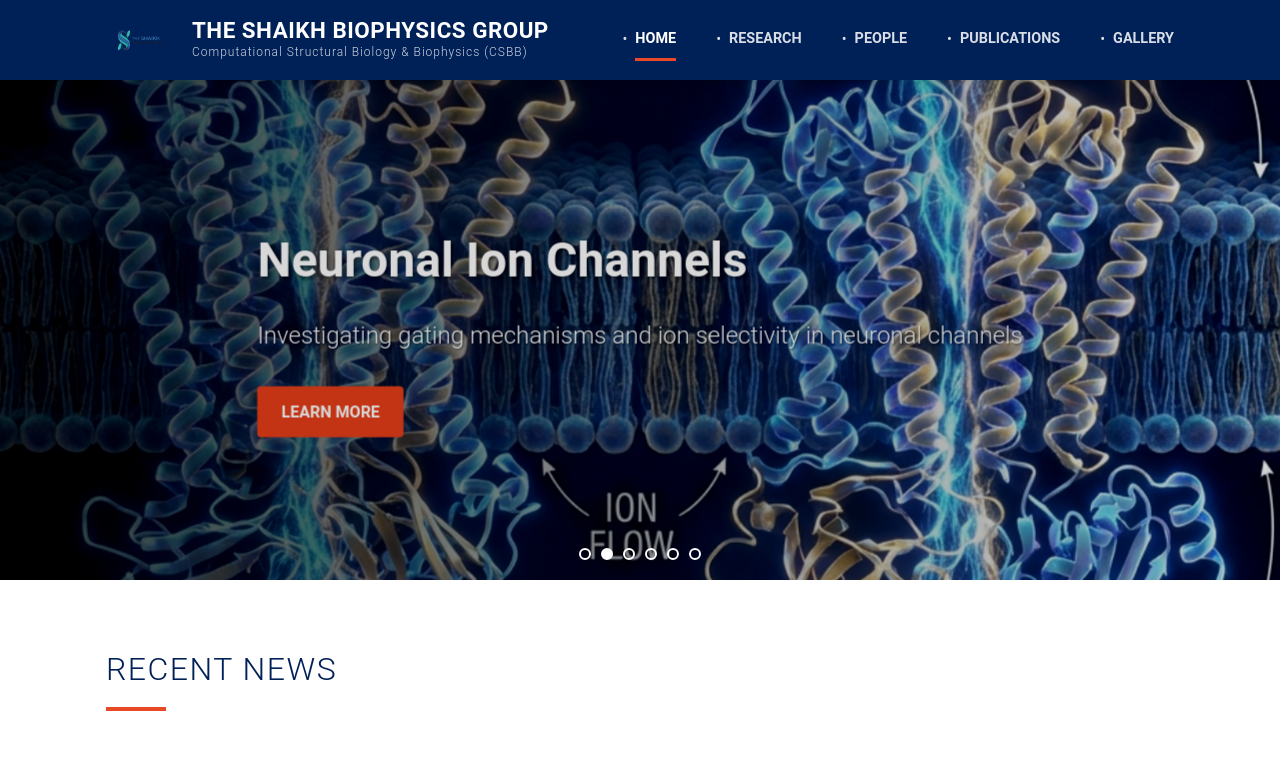
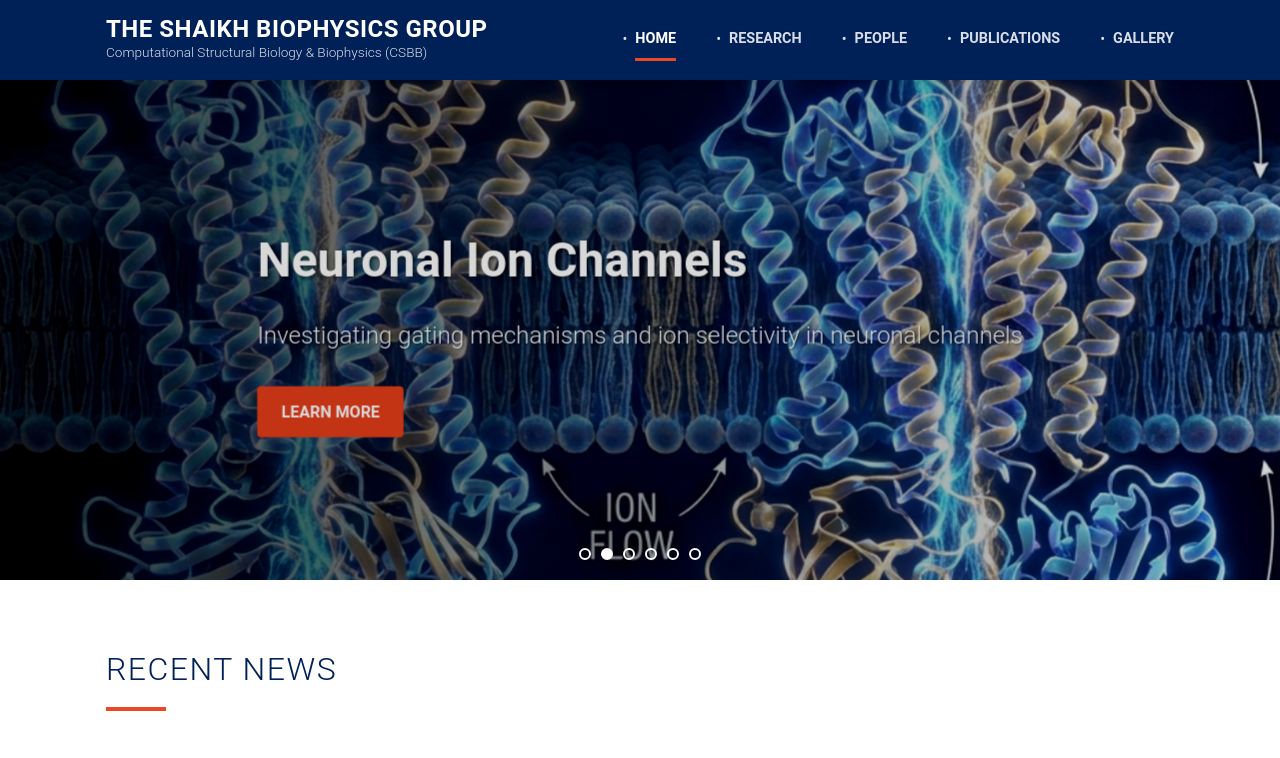
Before and after one commit to fulbabu2/fulbabu2.github.io, a React (Vite) app: page / in a window 1280 px wide. Shown: the top 758 px of the page. Built offline with nearby package versions, Linux system fonts and the light colour scheme; some icons are missing.

Commit message:
Identity update: shaikhbiophysics, favicon, remove logo from navbar

```diff
--- a/index.html
+++ b/index.html
@@ -3,13 +3,13 @@
 
 <head>
   <meta charset="UTF-8" />
-  <link rel="icon" type="image/svg+xml" href="/vite.svg" />
+  <link rel="icon" type="image/png" href="/favicon.png" />
   <meta name="viewport" content="width=device-width, initial-scale=1.0" />
   <link rel="stylesheet" href="https://cdnjs.cloudflare.com/ajax/libs/font-awesome/6.0.0/css/all.min.css"
     integrity="sha512-9usAa10IRO0HhonpyAIVpjrylPvoDwiPUiKdWk5t3PyolY1cOd4DSE0Ga+ri4AuTroPR5aQvXU9xC6qOPnzFeg=="
     crossorigin="anonymous" referrerpolicy="no-referrer" />
   <link rel="stylesheet" href="https://cdn.jsdelivr.net/gh/jpswalsh/academicons@1/css/academicons.min.css">
-  <title>test_website</title>
+  <title>Shaikh Biophysics Group</title>
 </head>
 
 <body>
--- a/package.json
+++ b/package.json
@@ -1,5 +1,5 @@
 {
-  "name": "test_website",
+  "name": "shaikhbiophysics",
   "private": true,
   "version": "0.0.0",
   "type": "module",
--- a/src/components/layout/Navbar.css
+++ b/src/components/layout/Navbar.css
@@ -19,38 +19,20 @@
 
 .navbar-brand {
     display: flex;
-    flex-direction: row;
-    align-items: center;
-    gap: 1rem;
-    text-decoration: none;
-}
-
-.navbar-logo {
-    height: 70px;
-    width: auto;
-    object-fit: contain;
-}
-
-.brand-text {
-    display: flex;
     flex-direction: column;
 }
 
 .brand-title {
-    font-size: 1.4rem;
+    font-size: 1.5rem;
     font-weight: 700;
     letter-spacing: 0.5px;
     line-height: 1.1;
-    color: #fff;
-    white-space: nowrap;
 }
 
 .brand-subtitle {
-    font-size: 0.75rem;
+    font-size: 0.85rem;
     font-weight: 300;
-    opacity: 0.9;
-    color: rgba(255, 255, 255, 0.9);
-    letter-spacing: 1px;
+    opacity: 0.85;
 }
 
 .navbar-links {
--- a/src/components/layout/Navbar.tsx
+++ b/src/components/layout/Navbar.tsx
@@ -1,6 +1,6 @@
 import React, { useState, useEffect } from 'react';
 import { Link, useLocation } from 'react-router-dom';
-import labLogo from '../../assets/lab-logo.png';
+
 import './Navbar.css';
 
 const Navbar: React.FC = () => {
@@ -43,11 +43,8 @@ const Navbar: React.FC = () => {
     <nav className="navbar">
       <div className="container navbar-content">
         <Link to="/" className="navbar-brand">
-          <img src={labLogo} alt="Shaikh Lab Logo" className="navbar-logo" />
-          <div className="brand-text">
-            <div className="brand-title">THE SHAIKH BIOPHYSICS GROUP</div>
-            <div className="brand-subtitle">Computational Structural Biology &amp; Biophysics (CSBB)</div>
-          </div>
+          <div className="brand-title">THE SHAIKH BIOPHYSICS GROUP</div>
+          <div className="brand-subtitle">Computational Structural Biology &amp; Biophysics (CSBB)</div>
         </Link>
 
         {/* Desktop Navigation */}
```
Also changed, not shown: public/favicon.png (added).
